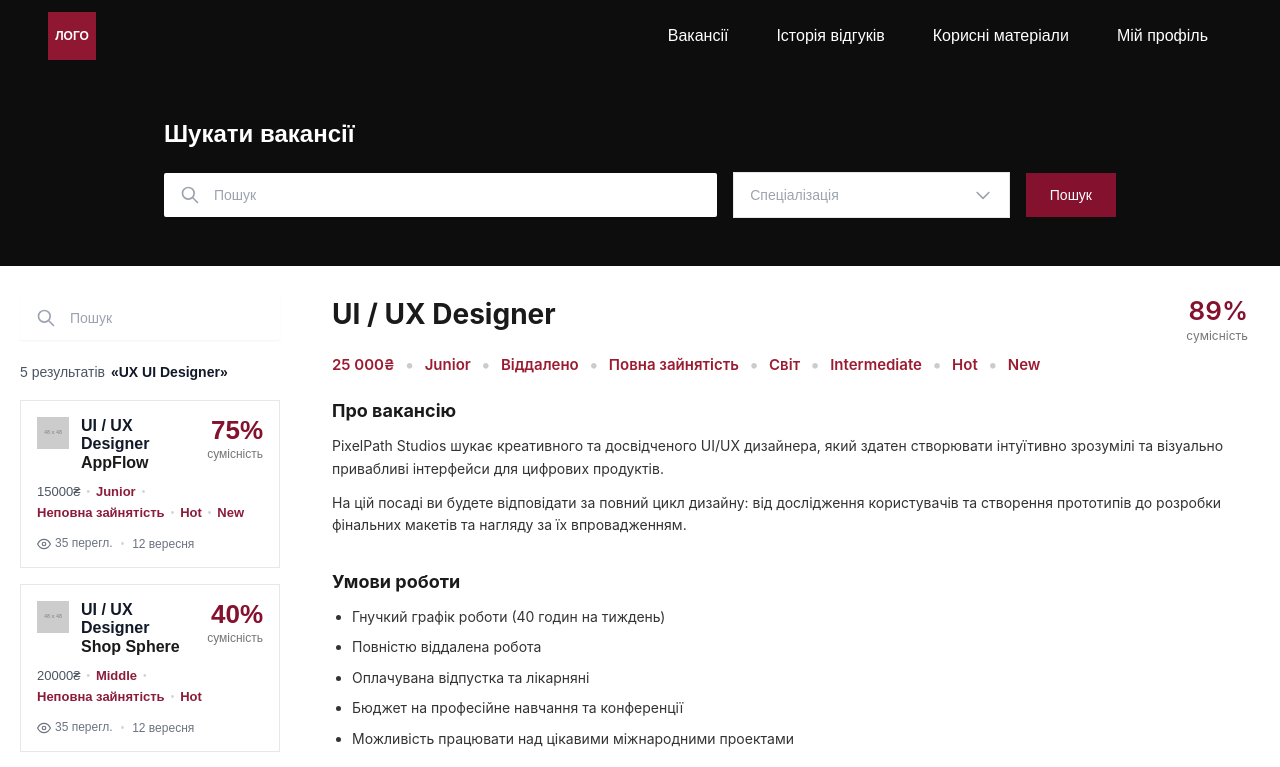
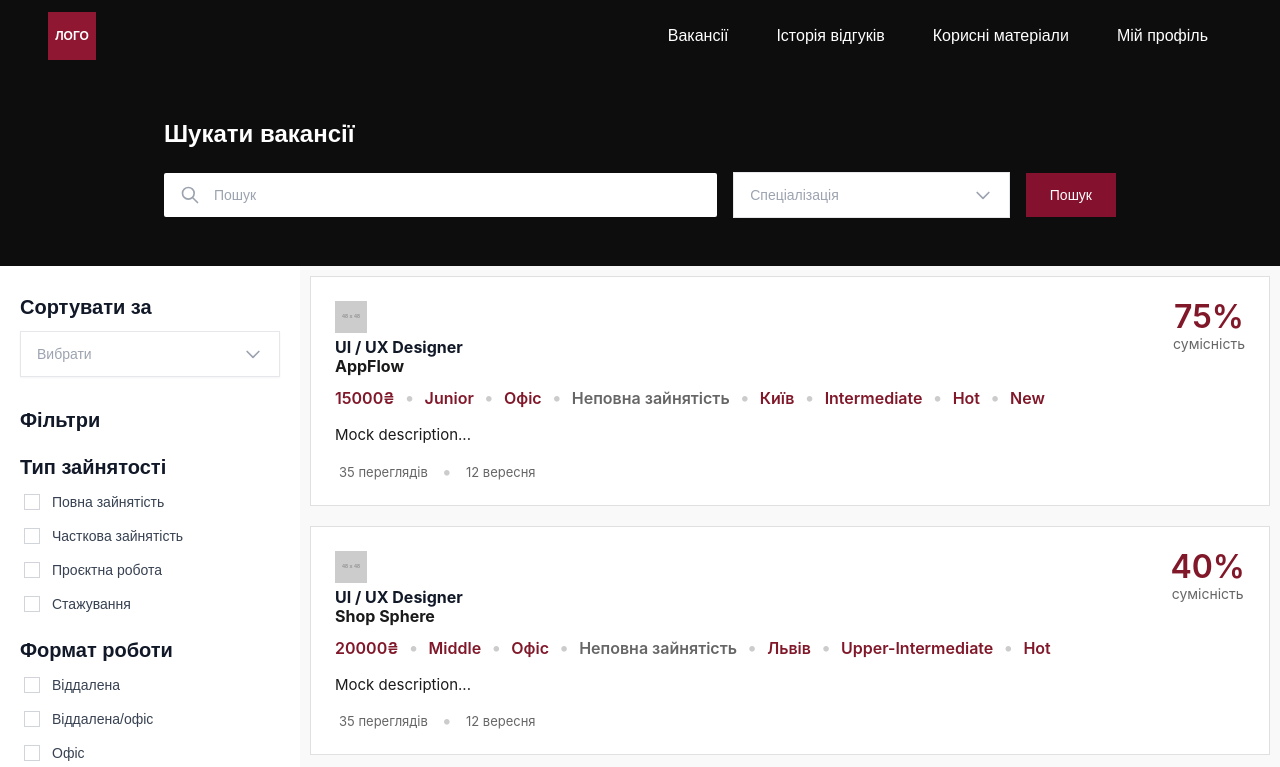
Before and after one commit to marharytapaduchak/web-job-search-site, a React (Vite) app: page / in a window 1280 px wide. Shown: the top 767 px of the page. Built offline with nearby package versions, Linux system fonts and the light colour scheme.

Commit message:
styles fix

```diff
--- a/src/App.jsx
+++ b/src/App.jsx
@@ -19,7 +19,8 @@ function App() {
     <>
       <Header />
       <Routes>
-        <Route path="/" element={<Vacancy />} />
+        <Route path="/" element={<MainVacancies />} />
+        <Route path="/vacancy/:id" element={<Vacancy />} />
 
         <Route path="/feedback_history" element={<FeedbackHistory />} />
 
--- a/src/components/JobCard.css
+++ b/src/components/JobCard.css
@@ -11,7 +11,7 @@
     border: 1px solid var(--border-color);
     padding: 24px;
     background-color: #fff;
-    margin: 20px;
+    margin: 10px;
 }
 
 .job-card-header {
--- a/src/components/JobCard.jsx
+++ b/src/components/JobCard.jsx
@@ -1,57 +1,80 @@
+import React from 'react';
+import { useNavigate } from 'react-router-dom';
 import './JobCard.css';
 
-const JobCard = () => {
+const JobCard = ({ job, matchScore }) => {
+    const navigate = useNavigate();
+
+    if (!job) return null;
+
+    const handleCardClick = () => {
+        navigate(`/vacancy/${job.id}`);
+    };
+
+    const dateAdded = job.date_added instanceof Date ? job.date_added : new Date(job.date_added);
+    const formattedDate = new Intl.DateTimeFormat('uk-UA', {
+        day: 'numeric',
+        month: 'long'
+    }).format(dateAdded);
+
     return (
-        <div className="job-card">
+        <div className="job-card" onClick={handleCardClick} style={{ cursor: 'pointer' }}>
             <div className="job-card-header">
                 <div className="company-info">
                     <div className="company-logo">
-                        <div className="logo-placeholder">
-                            <span className="logo-text">PixelPath Studios</span>
-                        </div>
+                        {job.company.logoURL ? (
+                            <img src={job.company.logoURL} alt={job.company.name} className="logo-image" style={{ width: '100%', height: '100%', objectFit: 'contain' }} />
+                        ) : (
+                            <div className="logo-placeholder">
+                                <span className="logo-text">{job.company.name}</span>
+                            </div>
+                        )}
                     </div>
                     <div className="title-section">
-                        <h1 className="job-title">UI / UX Designer</h1>
-                        <p className="company-name">PixelPath Studios</p>
+                        <h1 className="job-title">{job.title}</h1>
+                        <p className="company-name">{job.company.name}</p>
                     </div>
                 </div>
-                <div className="compatibility-score">
-                    <span className="score-number">89%</span>
-                    <span className="score-label">сумісність</span>
-                </div>
+                {matchScore && (
+                    <div className="compatibility-score">
+                        <span className="score-number">{matchScore}%</span>
+                        <span className="score-label">сумісність</span>
+                    </div>
+                )}
             </div>
 
             <div className="job-metadata">
-                <span className="meta-item highlight">25 000₴</span>
+                <span className="meta-item highlight">{job.salary}₴</span>
                 <span className="meta-separator">•</span>
-                <span className="meta-item highlight">Junior</span>
+                <span className="meta-item highlight">{job.level}</span>
                 <span className="meta-separator">•</span>
-                <span className="meta-item highlight">Віддалено</span>
+                <span className="meta-item highlight">{job.format}</span>
                 <span className="meta-separator">•</span>
-                <span className="meta-item">Повна зайнятість</span>
+                <span className="meta-item">{job.employment_type}</span>
                 <span className="meta-separator">•</span>
-                <span className="meta-item highlight">Світ</span>
+                <span className="meta-item highlight">{job.location}</span>
                 <span className="meta-separator">•</span>
-                <span className="meta-item highlight">Intermediate</span>
-                <span className="meta-separator">•</span>
-                <span className="meta-item highlight">Hot</span>
-                <span className="meta-separator">•</span>
-                <span className="meta-item highlight">New</span>
+                <span className="meta-item highlight">{job.english_level}</span>
+                {job.tags && job.tags.map((tag, index) => (
+                    <React.Fragment key={index}>
+                        <span className="meta-separator">•</span>
+                        <span className="meta-item highlight">{tag}</span>
+                    </React.Fragment>
+                ))}
             </div>
 
             <div className="job-description">
-                PixelPath Studios шукає креативного та досвідченого UI/UX дизайнера, який здатен створювати
-                інтуїтивно зрозумілі та візуально привабливі інтерфейси для цифрових продуктів. На цій посаді...
+                {job.description}
             </div>
 
             <div className="job-footer">
                 <div className="footer-item">
                     <i className="icon-eye"></i>
-                    <span>40 переглядів</span>
+                    <span>{job.num_views} переглядів</span>
                 </div>
                 <span className="meta-separator">•</span>
                 <div className="footer-item">
-                    <span>25 жовтня</span>
+                    <span>{formattedDate}</span>
                 </div>
             </div>
         </div>
--- a/src/pages/MainVacancies.css
+++ b/src/pages/MainVacancies.css
@@ -23,5 +23,4 @@
     flex-grow: 1;
     display: flex;
     flex-direction: column;
-    gap: 20px;
 }
--- a/src/pages/MainVacancies.jsx
+++ b/src/pages/MainVacancies.jsx
@@ -2,6 +2,7 @@ import { useState } from 'react';
 import SearchSection from '../components/search_section/SearchSection';
 import FilterSidebar from '../components/filter_sidebar/FilterSidebar';
 import JobCard from '../components/JobCard';
+import { MOCK_RECOMMENDATIONS } from '../components/vacancy_details/mockJobs';
 import './MainVacancies.css';
 
 const MainVacancies = () => {
@@ -33,7 +34,13 @@ const MainVacancies = () => {
                 <FilterSidebar onApplyFilters={handleApplyFilters} />
 
                 <div className="job-list-area">
-                    <JobCard />
+                    {MOCK_RECOMMENDATIONS.map((wrapper) => (
+                        <JobCard
+                            key={wrapper.job.id}
+                            job={wrapper.job}
+                            matchScore={wrapper.matchScore}
+                        />
+                    ))}
                 </div>
             </div>
         </div>
--- a/src/pages/Vacancy.jsx
+++ b/src/pages/Vacancy.jsx
@@ -1,58 +1,68 @@
-import { useState } from 'react';
+import { useState, useMemo } from 'react';
+import { useParams } from 'react-router-dom';
 import SearchSection from '../components/search_section/SearchSection';
 import RecommendationSidebar from '../components/vacancy_details/RecommendationSidebar';
-import VacancyDetails from '../components/vacancy_details/VacancyDetails'
+import VacancyDetails from '../components/vacancy_details/VacancyDetails';
+import { MOCK_RECOMMENDATIONS } from '../components/vacancy_details/mockJobs';
 import './MainVacancies.css';
 
-const hardcodedJobData = {
+const Vacancy = () => {
+    const { id } = useParams();
+    const [searchQuery, setSearchQuery] = useState('');
+    const [specialization, setSpecialization] = useState('');
+
+    const jobData = useMemo(() => {
+        const jobId = parseInt(id);
+        const recommendation = MOCK_RECOMMENDATIONS.find(rec => rec.job.id === jobId);
+
+        if (!recommendation) return null;
+
+        const { job, matchScore } = recommendation;
+
+        // Transform Job model to the format VacancyDetails expects
+        return {
             header: {
-        title: "UI / UX Designer",
-        matchPercentage: 89,
-        metaItems: ["25 000₴", "Junior", "Віддалено", "Повна зайнятість", "Світ", "Intermediate"]
+                title: job.title,
+                matchPercentage: matchScore,
+                metaItems: [
+                    job.salary + "₴",
+                    job.level,
+                    job.format,
+                    job.employment_type,
+                    job.location,
+                    job.english_level
+                ]
             },
             about: [
-        "PixelPath Studios шукає креативного та досвідченого UI/UX дизайнера, який здатен створювати інтуїтивно зрозумілі та візуально привабливі інтерфейси для цифрових продуктів.",
-        "На цій посаді ви будете відповідати за повний цикл дизайну: від дослідження користувачів та створення прототипів до розробки фінальних макетів та нагляду за їх впровадженням."
+                job.description
             ],
-    conditions: [
+            conditions: job.work_conditions.length > 0 ? job.work_conditions : [
                 "Гнучкий графік роботи (40 годин на тиждень)",
                 "Повністю віддалена робота",
-        "Оплачувана відпустка та лікарняні",
-        "Бюджет на професійне навчання та конференції",
-        "Можливість працювати над цікавими міжнародними проектами"
+                "Оплачувана відпустка та лікарняні"
             ],
-    skills: ["Figma", "Adobe Creative Suite", "Prototyping", "User Research", "UI Design", "UX Design"],
-    benefits: [
+            skills: job.skills.length > 0 ? job.skills : ["Figma", "UI Design", "UX Design"],
+            benefits: job.benefits.length > 0 ? job.benefits : [
                 "Медичне страхування",
-        "Курси англійської мови",
-        "Тімбілдінги",
-        "Техніка для роботи"
+                "Курси англійської мови"
             ],
             company: {
-        logo: "/src/img/firm1.svg",
-        name: "PixelPath Studios",
-        location: "Львів, Україна (Віддалено)",
-        description: "PixelPath Studios — це інноваційна дизайн-студія, яка допомагає стартапам та великим компаніям створювати продукти, що змінюють світ."
+                logo: job.company.logoURL,
+                name: job.company.name,
+                location: job.company.location,
+                description: job.company.description
             },
-    tags: ["Hot", "New"],
-    views: 140,
-    postedDate: "25 жовтня"
+            tags: job.tags,
+            views: job.num_views,
+            postedDate: new Intl.DateTimeFormat('uk-UA', { day: 'numeric', month: 'long' }).format(new Date(job.date_added))
         };
-
-const Vacancy = () => {
-    const [searchQuery, setSearchQuery] = useState('');
-    const [specialization, setSpecialization] = useState('');
-    const [jobData] = useState(hardcodedJobData);
+    }, [id]);
 
     const handleSearchSubmit = () => {
         console.log('Ready to fetch jobs with:', {
             query: searchQuery,
             spec: specialization
         });
-    };
-
-    const handleApplyFilters = (filters) => {
-        console.log('Applied filters:', filters);
     };
 
     return (
@@ -69,7 +79,11 @@ const Vacancy = () => {
                 <RecommendationSidebar />
 
                 <div className="job-list-area">
+                    {jobData ? (
                         <VacancyDetails jobData={jobData} />
+                    ) : (
+                        <div className="vacancy-not-found">Вакансію не знайдено</div>
+                    )}
                 </div>
             </div>
         </div>
```
Lines whose indentation alone changed are shown as unchanged.
